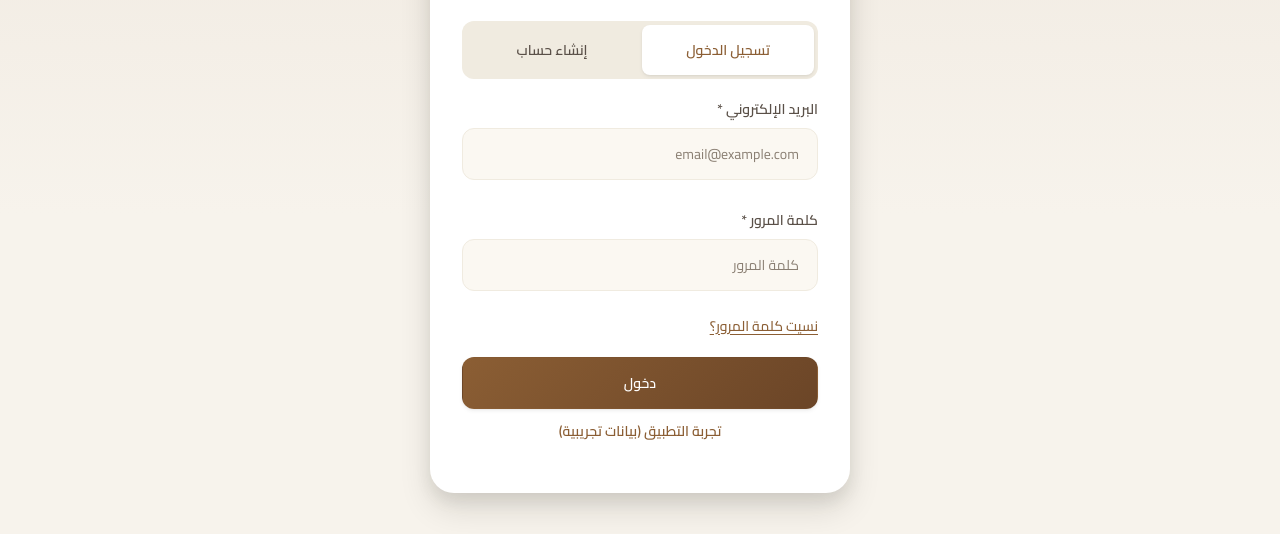
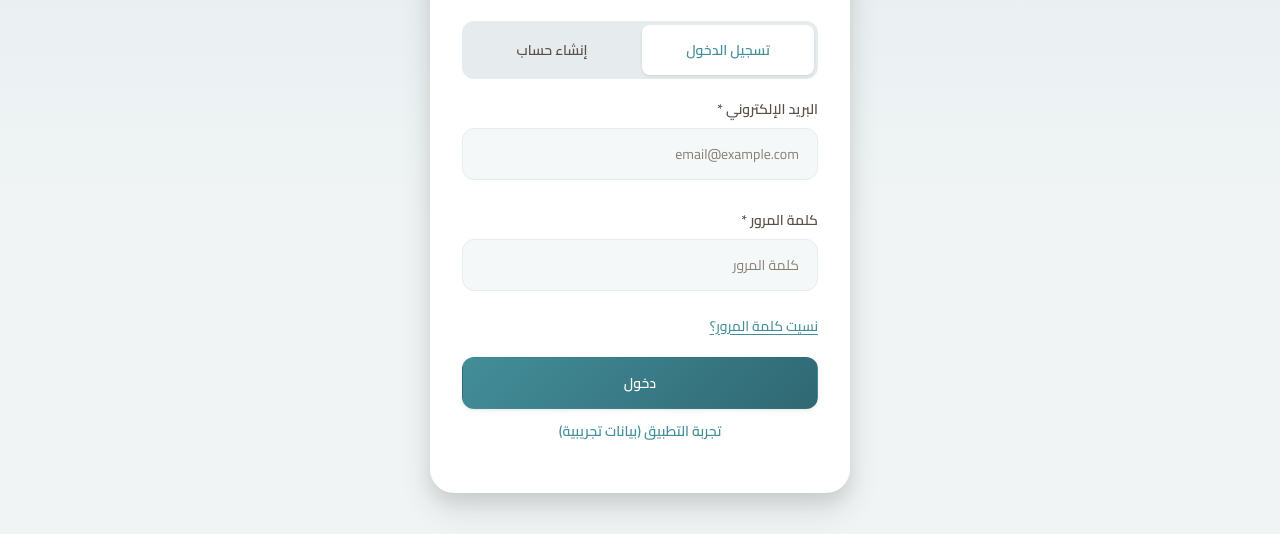
Before and after one commit to anamiir2-collab/moallemy22, a website: page index.html in a window 1280 px wide. Shown: the part 266-800 px from the top of the page. Drawn offline with nearby package versions, Linux system fonts and the light colour scheme.

Commit message:
Update style.css

```diff
--- a/css/style.css
+++ b/css/style.css
@@ -5,22 +5,22 @@
 
 :root {
   /* ===== Colors - Brand ===== */
-  --color-primary: #8B5E34;
-  --color-primary-light: #A87954;
-  --color-primary-dark: #6B4527;
-  --color-primary-soft: rgba(139, 94, 52, 0.08);
-  --color-primary-softer: rgba(139, 94, 52, 0.04);
+  --color-primary: #438e99;
+  --color-primary-light: #61a6b0;
+  --color-primary-dark: #2f6873;
+  --color-primary-soft: rgba(67, 142, 153, 0.08);
+  --color-primary-softer: rgba(67, 142, 153, 0.04);
 
-  --color-gold: #C89B3C;
-  --color-gold-light: #DBB558;
-  --color-gold-dark: #A87F2A;
-  --color-gold-soft: rgba(200, 155, 60, 0.12);
+  --color-accent: #997443;
+  --color-accent-light: #b58d58;
+  --color-accent-dark: #785a31;
+  --color-accent-soft: rgba(153, 116, 67, 0.12);
 
-  --color-bg: #F7F3EC;
-  --color-surface: #FFFFFF;
-  --color-surface-2: #FBF8F2;
-  --color-surface-3: #F0EBE0;
-  --color-dark: #171513;
+  --color-bg: #f0f4f5;
+  --color-surface: #ffffff;
+  --color-surface-2: #f5f8f9;
+  --color-surface-3: #e6ecee;
+  --color-dark: #131718;
 
   /* ===== Text ===== */
   --text-primary: #1F1B16;
```
